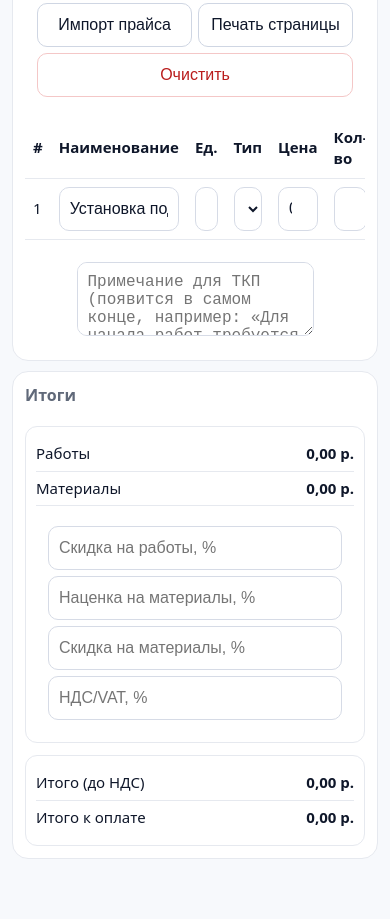
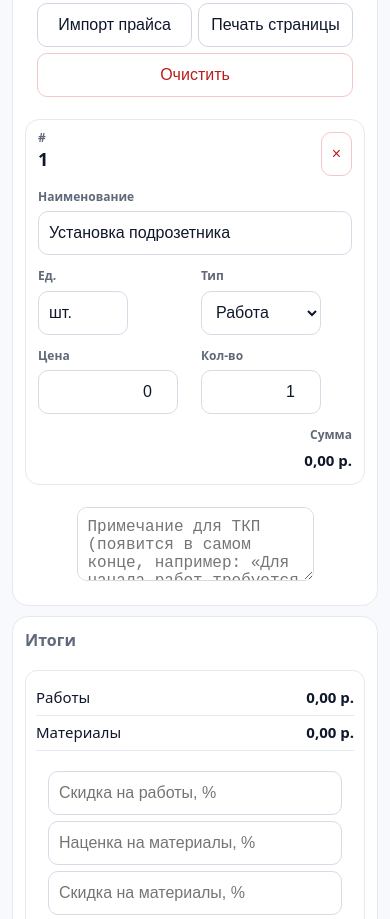
Before and after one commit to svrmen/elsamara, a plain HTML site: page index.html in a window 390 px wide. Shown: the part 1058-1977 px from the top of the page. Before the commit the page ends 1929 px from the top, so only its background shows below. Drawn offline with Linux system fonts and the light colour scheme.

Commit message:
Improve mobile item table readability

```diff
--- a/index.html
+++ b/index.html
@@ -36,6 +36,7 @@ button.danger{background:#fff;border-color:#f4c7c7;color:#b91c1c}
 table{width:100%;border-collapse:collapse}
 th,td{border-bottom:1px solid var(--line);padding:8px;text-align:left;vertical-align:middle}
 .right{text-align:right}
+input.right{ text-align:right }
 .pill{font-size:12px;border:1px solid #cfd6e3;padding:2px 8px;border-radius:999px;color:var(--muted);background:#fff}
 
 /* Модалка */
@@ -55,6 +56,11 @@ th,td{border-bottom:1px solid var(--line);padding:8px;text-align:left;vertical-a
 .priceEdit{width:88px}
 .note{min-height:74px}
 a.tel{color:inherit;text-decoration:none}
+#items .unitCell{width:90px}
+#items .typeCell{width:120px}
+#items .priceCell{width:140px}
+#items .qtyCell{width:120px}
+#items .actionsCell{width:40px}
 
 /* Итоги */
 .totals{display:grid;grid-template-columns:1fr 1fr;gap:12px}
@@ -80,8 +86,23 @@ a.tel{color:inherit;text-decoration:none}
   input,select,textarea,button{min-height:44px;font-size:16px}
   button.btn-sm{min-height:38px}
   input[type="checkbox"]{width:20px;height:20px}
-  table{display:block;overflow-x:auto;-webkit-overflow-scrolling:touch}
-  thead, tbody{min-width:640px}
+  #items thead{display:none}
+  #items tbody{display:grid;gap:12px}
+  #items tbody tr{display:grid;grid-template-columns:repeat(2,minmax(0,1fr));gap:12px;padding:12px;border:1px solid var(--line);border-radius:14px;background:#fff}
+  #items tbody tr > td{border:none;padding:0;display:flex;flex-direction:column;gap:6px;min-width:0}
+  #items tbody tr > td::before{content:attr(data-label);font-size:12px;font-weight:600;color:var(--muted);text-transform:none}
+  #items tbody tr > td[data-label=""]::before{content:'';display:none}
+  #items tbody tr > td.cell-full{grid-column:1/-1}
+  #items tbody tr > td.idxCell{grid-column:1;order:1;font-size:18px;font-weight:700;line-height:1}
+  #items tbody tr > td.idxCell::before{font-size:12px;font-weight:600}
+  #items tbody tr > td.actionsCell{grid-column:2;order:2;align-items:flex-end;justify-self:end}
+  #items tbody tr > td.nameCell{order:3}
+  #items tbody tr > td.unitCell{order:4}
+  #items tbody tr > td.typeCell{order:5}
+  #items tbody tr > td.priceCell{order:6}
+  #items tbody tr > td.qtyCell{order:7}
+  #items tbody tr > td.sumCell{order:8;align-items:flex-end;font-weight:600}
+  #items tbody tr > td :is(input,select){width:100%}
   .modal{width:100%;max-width:none;height:96vh;max-height:96vh;border-radius:12px}
   .modalBody{grid-template-rows:auto 1fr}
   .list{height:calc(96vh - 210px)}
@@ -347,19 +368,19 @@ a.tel{color:inherit;text-decoration:none}
     it=it||{};
     var tr=document.createElement('tr');
     tr.innerHTML =
-      '<td class="idx"></td>'+
-      '<td><input class="name" placeholder="Наименование" value="'+(it.name||'')+'"></td>'+
-      '<td style="max-width:90px"><input class="unit" placeholder="ед." value="'+(it.unit||'')+'"></td>'+
-      '<td style="max-width:120px">'+
+      '<td class="idx idxCell" data-label="#"></td>'+
+      '<td class="nameCell cell-full" data-label="Наименование"><input class="name" placeholder="Наименование" value="'+(it.name||'')+'"></td>'+
+      '<td class="unitCell" data-label="Ед."><input class="unit" placeholder="ед." value="'+(it.unit||'')+'"></td>'+
+      '<td class="typeCell" data-label="Тип">'+
         '<select class="type">'+
           '<option '+(it.type==='Работа'?'selected':'')+'>Работа</option>'+
           '<option '+(it.type==='Материал'?'selected':'')+'>Материал</option>'+
         '</select>'+
       '</td>'+
-      '<td style="max-width:140px"><input class="price right" type="number" inputmode="decimal" step="0.01" min="0" value="'+(it.price||0)+'"></td>'+
-      '<td style="max-width:120px"><input class="qty right" type="number" inputmode="decimal" step="0.01" min="0" value="'+(it.qty||1)+'"></td>'+
-      '<td class="right sumCell">0</td>'+
-      '<td class="right"><button class="danger del">×</button></td>';
+      '<td class="priceCell" data-label="Цена"><input class="price right" type="number" inputmode="decimal" step="0.01" min="0" value="'+(it.price||0)+'"></td>'+
+      '<td class="qtyCell" data-label="Кол-во"><input class="qty right" type="number" inputmode="decimal" step="0.01" min="0" value="'+(it.qty||1)+'"></td>'+
+      '<td class="sumCell right cell-full" data-label="Сумма">0</td>'+
+      '<td class="actionsCell right" data-label=""><button class="danger del">×</button></td>';
     tbody.appendChild(tr);
     tr.querySelectorAll('input,select').forEach(function(el){ el.addEventListener('input', function(){ calc(); saveState(); }); });
     tr.querySelector('.del').addEventListener('click', function(){ tr.remove(); renumber(); calc(); saveState(); });
```
